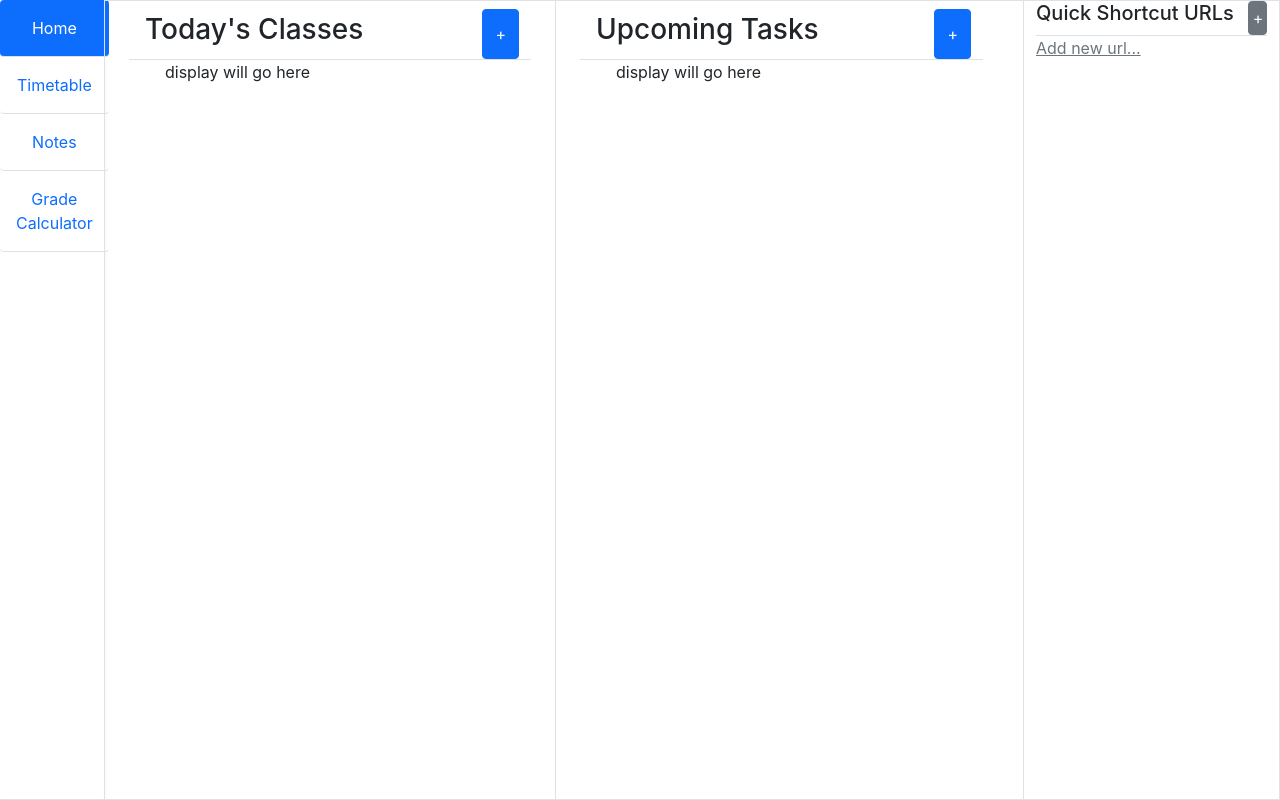
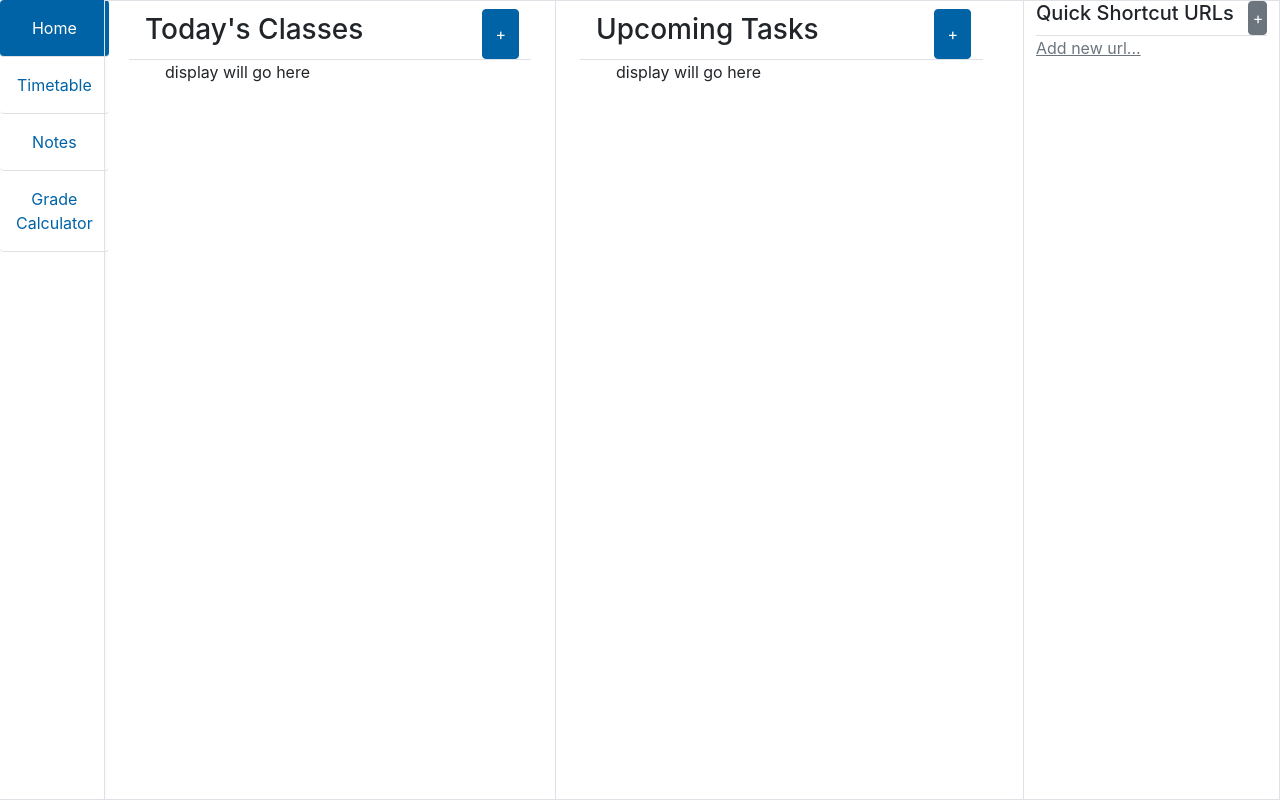
Before and after one commit to Alanas-J/cloudscholar-client, a React (Create React App) app: page / in a window 1280 px wide. Both pictures are taken after typing "name@example.com", "Sample123" into the empty fields and a click on the button "Sign in". Built offline with nearby package versions, Linux system fonts and the light colour scheme.

Commit message:
custom scss added for custom colours to bootstrap

```diff
--- a/package.json
+++ b/package.json
@@ -12,11 +12,13 @@
     "concurrently": "^6.5.1",
     "cross-env": "^7.0.3",
     "electron-is-dev": "^2.0.0",
+    "node-sass": "^7.0.1",
     "react": "^17.0.2",
     "react-bootstrap": "^2.1.1",
     "react-dom": "^17.0.2",
     "react-redux": "^7.2.6",
     "react-scripts": "5.0.0",
+    "sass": "^1.49.0",
     "wait-on": "^6.0.0",
     "web-vitals": "^2.1.2"
   },
--- a/src/components/main_display/home/Home.jsx
+++ b/src/components/main_display/home/Home.jsx
@@ -1,11 +1,12 @@
 import styles from './Home.module.css'
-import {Modal, Button} from 'react-bootstrap';
+import AddClassModal from '../../modals/AddClassModal';
 import React, {useState} from "react";
 
 function Home() {
-    const [show, setShow] = useState(false);
-    const handleClose = () => setShow(false);
-    const handleShow = () => setShow(true);
+    // Will need multiple of these for each modal to be displayed.
+    const [showAddClassModal, setShowAddClassModal] = useState(false);
+    const handleCloseAddClassModal = () => setShowAddClassModal(false);
+    const handleShowAddClassModal = () => setShowAddClassModal(true);
 
 
 
@@ -27,7 +28,7 @@ function Home() {
                   <div className="row border-bottom">
                     <div className="col-12 d-flex justify-content-between">
                       <h3 className='p-1 '>Today's Classes</h3>
-                      <button type="button" class="btn btn-primary" onClick={handleShow}>+</button>
+                      <button type="button" class="btn btn-primary" onClick={handleShowAddClassModal}>+</button>
                     </div>
                   </div>
 
@@ -74,20 +75,8 @@ function Home() {
 
         </div>
 
-        <Modal show={show} onHide={handleClose} >
-          <Modal.Header closeButton >
-            <Modal.Title>Add Classes</Modal.Title>
-          </Modal.Header>
-          <Modal.Body>This is where add classes logic will go</Modal.Body>
-          <Modal.Footer>
-            <Button variant="secondary" onClick={handleClose}>
-              Close
-            </Button>
-            <Button variant="primary" onClick={handleClose}>
-              Save Changes
-            </Button>
-          </Modal.Footer>
-        </Modal>
+        {/* ALL OF THE HOMEPAGE MODALS ========================== */}
+        <AddClassModal show={showAddClassModal} handleClose={handleCloseAddClassModal}/>
 
       </div>
     );
--- a/src/components/modals/AddClassModal.jsx
+++ b/src/components/modals/AddClassModal.jsx
@@ -0,0 +1,21 @@
+import {Modal, Button} from 'react-bootstrap';
+
+function AddClassModal({show, handleClose}) {
+    return (
+        <Modal show={show} onHide={handleClose} centered>
+            <Modal.Header closeButton>
+                <Modal.Title>Add Classes</Modal.Title>
+            </Modal.Header>
+            <Modal.Body>This is where add classes logic will go</Modal.Body>
+            <Modal.Footer>
+                <Button variant="secondary" onClick={handleClose}>
+                Close
+                </Button>
+                <Button variant="primary" onClick={handleClose}>
+                Save Changes
+                </Button>
+            </Modal.Footer>
+        </Modal>
+    );
+  }
+  export default AddClassModal;
--- a/src/index.js
+++ b/src/index.js
@@ -1,6 +1,6 @@
 import React from 'react';
 import ReactDOM from 'react-dom';
-import 'bootstrap/dist/css/bootstrap.min.css'
+import './scss/custom.scss';
 import './index.css';
 import App from './components/App';
 
--- /dev/null
+++ b/src/scss/custom.scss
@@ -0,0 +1,3 @@
+$primary: #0063a5;
+$light : #3a3a3b;
+@import "../../node_modules/bootstrap/scss/bootstrap";
```
Also changed, not shown: src/index.css (line endings or trailing spaces), 2 other files (tests, documents, lock files or other folders).
